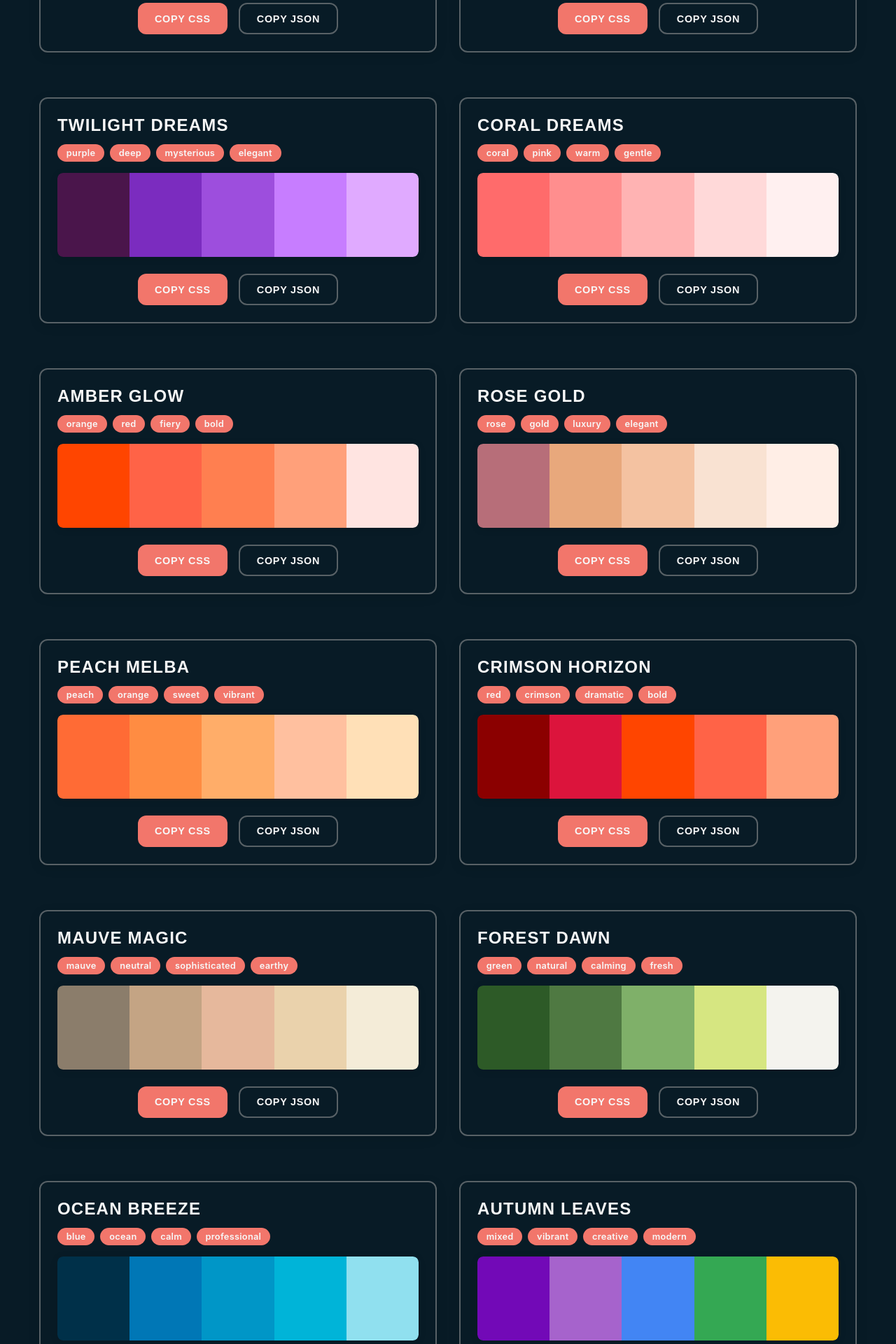
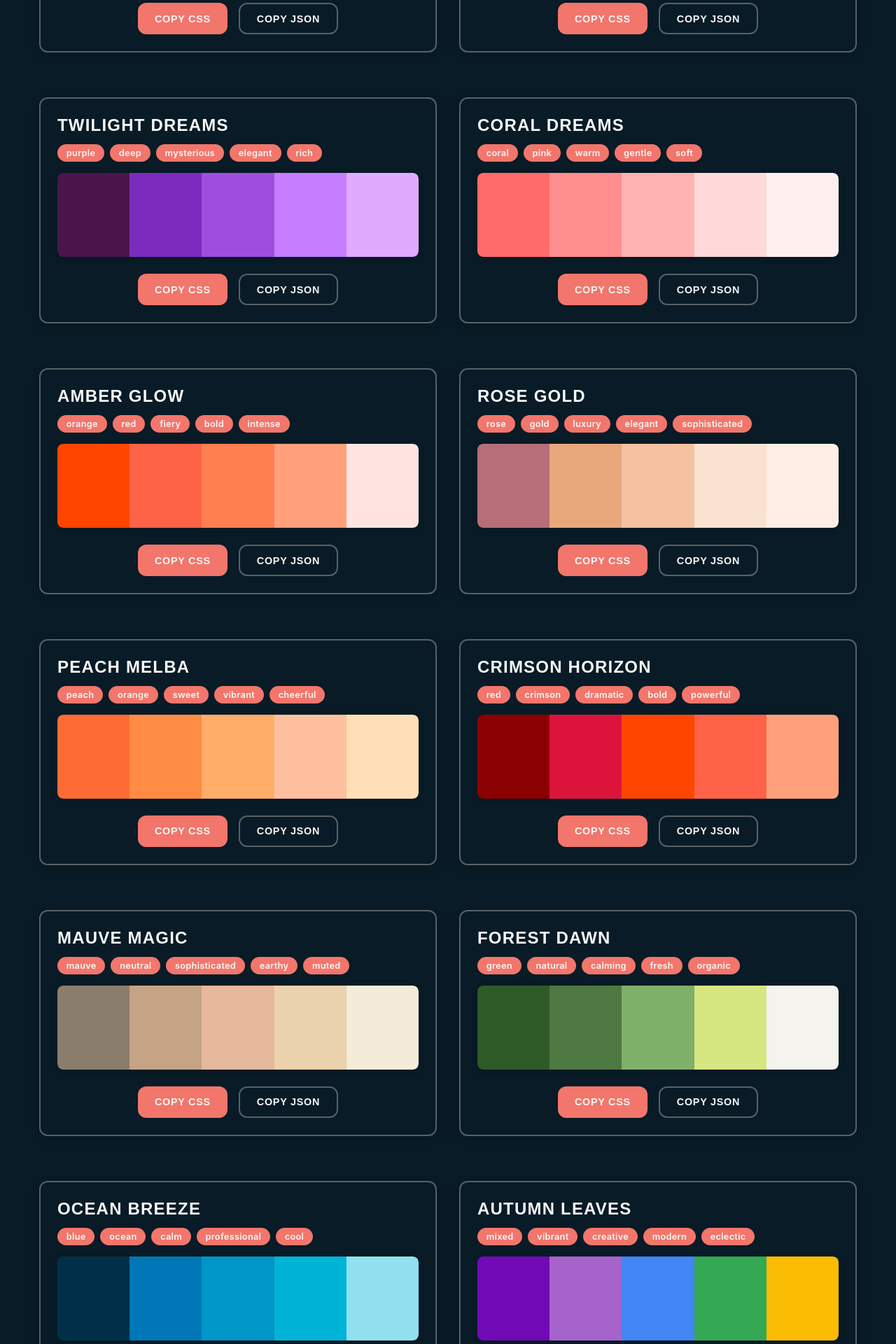
Before and after one commit to Atlis-Ky/colour-palette-tool, a React (Vite) app: page / in a window 1280 px wide. Shown: the part 800-2720 px from the top of the page at 70% size. Built offline with nearby package versions, Linux system fonts and the light colour scheme; a web font is replaced by a local one.

Commit message:
expanded data list to include an additinoal tag for every palette. updated placeholder in searchbar.

```diff
--- a/src/components/SearchBar.jsx
+++ b/src/components/SearchBar.jsx
@@ -5,7 +5,7 @@ const SearchBar = ({ onSearch, searchValue }) => (
   <input
     className="searchbar"
     type="text"
-    placeholder="Search eg...."
+    placeholder="Search eg: blue, warm...."
     value={searchValue}
     onChange={(e) => onSearch(e.target.value)}
   />
--- a/src/data/colourPalettes.js
+++ b/src/data/colourPalettes.js
@@ -4,55 +4,55 @@ const colourPalettes = {
       id: "sunset-1",
       name: "Evening Glow",
       colours: ["#F3E0EC", "#EAD5E6", "#F2BEFC", "#CA9CE1", "#685F74"],
-      tags: ["purple", "pink", "warm", "romantic"],
+      tags: ["purple", "pink", "warm", "romantic", "dreamy"],
     },
     {
       id: "sunset-2",
       name: "Golden Hour",
       colours: ["#FF6B35", "#F7931E", "#FFD23F", "#EEE657", "#C7EFCF"],
-      tags: ["orange", "yellow", "energetic", "vibrant"],
+      tags: ["orange", "yellow", "energetic", "vibrant", "bright"],
     },
     {
       id: "sunset-3",
       name: "Twilight Dreams",
       colours: ["#4A154B", "#7B2CBF", "#9D4EDD", "#C77DFF", "#E0AAFF"],
-      tags: ["purple", "deep", "mysterious", "elegant"],
+      tags: ["purple", "deep", "mysterious", "elegant", "rich"],
     },
     {
       id: "sunset-4",
       name: "Coral Dreams",
       colours: ["#FF6B6B", "#FF8E8E", "#FFB3B3", "#FFD9D9", "#FFF0F0"],
-      tags: ["coral", "pink", "warm", "gentle"],
+      tags: ["coral", "pink", "warm", "gentle", "soft"],
     },
     {
       id: "sunset-5",
       name: "Amber Glow",
       colours: ["#FF4500", "#FF6347", "#FF7F50", "#FFA07A", "#FFE4E1"],
-      tags: ["orange", "red", "fiery", "bold"],
+      tags: ["orange", "red", "fiery", "bold", "intense"],
     },
     {
       id: "sunset-6",
       name: "Rose Gold",
       colours: ["#B76E79", "#E8A87C", "#F4C2A1", "#F9E2D2", "#FFEEE6"],
-      tags: ["rose", "gold", "luxury", "elegant"],
+      tags: ["rose", "gold", "luxury", "elegant", "sophisticated"],
     },
     {
       id: "sunset-7",
       name: "Peach Melba",
       colours: ["#FF6B35", "#FF8C42", "#FFAD69", "#FFC09F", "#FFE0B7"],
-      tags: ["peach", "orange", "sweet", "vibrant"],
+      tags: ["peach", "orange", "sweet", "vibrant", "cheerful"],
     },
     {
       id: "sunset-8",
       name: "Crimson Horizon",
       colours: ["#8B0000", "#DC143C", "#FF4500", "#FF6347", "#FFA07A"],
-      tags: ["red", "crimson", "dramatic", "bold"],
+      tags: ["red", "crimson", "dramatic", "bold", "powerful"],
     },
     {
       id: "sunset-9",
       name: "Mauve Magic",
       colours: ["#8B7D6B", "#C4A484", "#E6B89C", "#EAD2AC", "#F4ECD8"],
-      tags: ["mauve", "neutral", "sophisticated", "earthy"],
+      tags: ["mauve", "neutral", "sophisticated", "earthy", "muted"],
     },
   ],
   nature: [
@@ -60,61 +60,61 @@ const colourPalettes = {
       id: "nature-1",
       name: "Forest Dawn",
       colours: ["#2D5A27", "#4F7942", "#7FB069", "#D6E681", "#F4F3EE"],
-      tags: ["green", "natural", "calming", "fresh"],
+      tags: ["green", "natural", "calming", "fresh", "organic"],
     },
     {
       id: "nature-2",
       name: "Ocean Breeze",
       colours: ["#003049", "#0077B6", "#0096C7", "#00B4D8", "#90E0EF"],
-      tags: ["blue", "ocean", "calm", "professional"],
+      tags: ["blue", "ocean", "calm", "professional", "cool"],
     },
     {
       id: "nature-3",
       name: "Autumn Leaves",
       colours: ["#7209B7", "#A663CC", "#4285F4", "#34A853", "#FBBC04"],
-      tags: ["mixed", "vibrant", "creative", "modern"],
+      tags: ["mixed", "vibrant", "creative", "modern", "eclectic"],
     },
     {
       id: "nature-4",
       name: "Meadow Fresh",
       colours: ["#355E3B", "#5F8A5F", "#87A96B", "#B2C8AA", "#E8F5E8"],
-      tags: ["green", "fresh", "natural", "peaceful"],
+      tags: ["green", "fresh", "natural", "peaceful", "serene"],
     },
     {
       id: "nature-5",
       name: "Sky & Earth",
       colours: ["#87CEEB", "#98D8E8", "#A8E6CF", "#C7E9B4", "#E8F8DC"],
-      tags: ["blue", "green", "sky", "earth"],
+      tags: ["blue", "green", "sky", "earth", "harmonious"],
     },
     {
       id: "nature-6",
       name: "Desert Sunset",
       colours: ["#8B4513", "#CD853F", "#F4A460", "#DEB887", "#F5DEB3"],
-      tags: ["brown", "tan", "warm", "earthy"],
+      tags: ["brown", "tan", "warm", "earthy", "rustic"],
     },
     {
       id: "nature-7",
       name: "Tropical Lagoon",
       colours: ["#006A6B", "#40E0D0", "#48D1CC", "#00CED1", "#E0FFFF"],
-      tags: ["teal", "turquoise", "tropical", "refreshing"],
+      tags: ["teal", "turquoise", "tropical", "refreshing", "aquatic"],
     },
     {
       id: "nature-8",
       name: "Mountain Mist",
       colours: ["#2F4F4F", "#708090", "#B0C4DE", "#D3D3D3", "#F0F8FF"],
-      tags: ["grey", "blue", "misty", "serene"],
+      tags: ["grey", "blue", "misty", "serene", "atmospheric"],
     },
     {
       id: "nature-9",
       name: "Rainforest Depths",
       colours: ["#013220", "#0B6623", "#228B22", "#90EE90", "#F0FFF0"],
-      tags: ["green", "deep", "rainforest", "lush"],
+      tags: ["green", "deep", "rainforest", "lush", "verdant"],
     },
     {
       id: "nature-10",
       name: "Stormy Seas",
       colours: ["#2F4F4F", "#008080", "#20B2AA", "#7FFFD4", "#F0FFFF"],
-      tags: ["teal", "stormy", "ocean", "dramatic"],
+      tags: ["teal", "stormy", "ocean", "dramatic", "moody"],
     },
   ],
   modern: [
@@ -122,55 +122,55 @@ const colourPalettes = {
       id: "modern-1",
       name: "Minimalist",
       colours: ["#000000", "#2D2D2D", "#6C757D", "#ADB5BD", "#F8F9FA"],
-      tags: ["grey", "minimal", "professional", "clean"],
+      tags: ["grey", "minimal", "professional", "clean", "sleek"],
     },
     {
       id: "modern-2",
       name: "Tech Vibes",
       colours: ["#1A1A2E", "#16213E", "#E94560", "#F5F5F5", "#0F3460"],
-      tags: ["dark", "tech", "modern", "bold"],
+      tags: ["dark", "tech", "modern", "bold", "futuristic"],
     },
     {
       id: "modern-3",
       name: "Pastel Dreams",
       colours: ["#FFE5E5", "#FFF0F5", "#E5F3FF", "#F0F8FF", "#F5F5DC"],
-      tags: ["pastel", "soft", "gentle", "light"],
+      tags: ["pastel", "soft", "gentle", "light", "airy"],
     },
     {
       id: "modern-4",
       name: "Neon Nights",
       colours: ["#FF073A", "#FF6B35", "#39FF14", "#1B9CFC", "#8E44AD"],
-      tags: ["neon", "bright", "electric", "bold"],
+      tags: ["neon", "bright", "electric", "bold", "vivid"],
     },
     {
       id: "modern-5",
       name: "Corporate Blue",
       colours: ["#003366", "#0066CC", "#3399FF", "#66B2FF", "#CCE7FF"],
-      tags: ["blue", "professional", "corporate", "trust"],
+      tags: ["blue", "professional", "corporate", "trust", "reliable"],
     },
     {
       id: "modern-6",
       name: "Monochrome",
       colours: ["#000000", "#404040", "#808080", "#C0C0C0", "#FFFFFF"],
-      tags: ["black", "white", "grey", "classic"],
+      tags: ["black", "white", "grey", "classic", "timeless"],
     },
     {
       id: "modern-7",
       name: "Cyberpunk",
       colours: ["#0F0F23", "#E91E63", "#00FFFF", "#8A2BE2", "#FF1493"],
-      tags: ["dark", "neon", "futuristic", "tech"],
+      tags: ["dark", "neon", "futuristic", "tech", "edgy"],
     },
     {
       id: "modern-8",
       name: "Silicon Valley",
       colours: ["#1E1E1E", "#007ACC", "#00D4AA", "#FF6B35", "#F8F8F2"],
-      tags: ["tech", "silicon", "modern", "professional"],
+      tags: ["tech", "silicon", "modern", "professional", "innovative"],
     },
     {
       id: "modern-9",
       name: "Midnight Code",
       colours: ["#0D1117", "#21262D", "#30363D", "#6E7681", "#F0F6FC"],
-      tags: ["dark", "code", "github", "developer"],
+      tags: ["dark", "code", "github", "developer", "midnight"],
     },
   ],
   vintage: [
@@ -178,43 +178,43 @@ const colourPalettes = {
       id: "vintage-1",
       name: "Retro Autumn",
       colours: ["#8B4513", "#A0522D", "#CD853F", "#DEB887", "#F5DEB3"],
-      tags: ["brown", "retro", "warm", "nostalgic"],
+      tags: ["brown", "retro", "warm", "nostalgic", "cozy"],
     },
     {
       id: "vintage-2",
       name: "Faded Denim",
       colours: ["#4682B4", "#6495ED", "#87CEEB", "#B0E0E6", "#F0F8FF"],
-      tags: ["blue", "denim", "vintage", "calm"],
+      tags: ["blue", "denim", "vintage", "calm", "washed"],
     },
     {
       id: "vintage-3",
       name: "Old Paper",
       colours: ["#8B7355", "#A0895C", "#D2B48C", "#F5DEB3", "#FFF8DC"],
-      tags: ["beige", "paper", "aged", "classic"],
+      tags: ["beige", "paper", "aged", "classic", "weathered"],
     },
     {
       id: "vintage-4",
       name: "Sepia Dreams",
       colours: ["#704214", "#8B4513", "#A0522D", "#D2691E", "#F4A460"],
-      tags: ["sepia", "brown", "vintage", "photography"],
+      tags: ["sepia", "brown", "vintage", "photography", "antique"],
     },
     {
       id: "vintage-5",
       name: "Dusty Rose",
       colours: ["#BC8F8F", "#D2B48C", "#F0E68C", "#EEE8AA", "#FFFACD"],
-      tags: ["rose", "dusty", "soft", "feminine"],
+      tags: ["rose", "dusty", "soft", "feminine", "faded"],
     },
     {
       id: "vintage-6",
       name: "Art Deco Gold",
       colours: ["#2C1810", "#8B4513", "#DAA520", "#F7DC6F", "#FFF8DC"],
-      tags: ["gold", "deco", "luxury", "classic"],
+      tags: ["gold", "deco", "luxury", "classic", "glamorous"],
     },
     {
       id: "vintage-7",
       name: "Faded Photographs",
       colours: ["#696969", "#A9A9A9", "#D3D3D3", "#F5F5DC", "#FFFAF0"],
-      tags: ["grey", "faded", "nostalgic", "photography"],
+      tags: ["grey", "faded", "nostalgic", "photography", "memory"],
     },
   ],
   vibrant: [
@@ -222,49 +222,49 @@ const colourPalettes = {
       id: "vibrant-1",
       name: "Rainbow Burst",
       colours: ["#FF0000", "#FF8C00", "#FFD700", "#32CD32", "#1E90FF"],
-      tags: ["rainbow", "bright", "energetic", "fun"],
+      tags: ["rainbow", "bright", "energetic", "fun", "playful"],
     },
     {
       id: "vibrant-2",
       name: "Tropical Punch",
       colours: ["#FF1493", "#FF6347", "#FFD700", "#32CD32", "#00CED1"],
-      tags: ["tropical", "punch", "bright", "summer"],
+      tags: ["tropical", "punch", "bright", "summer", "exotic"],
     },
     {
       id: "vibrant-3",
       name: "Electric Dreams",
       colours: ["#FF073A", "#39FF14", "#1B9CFC", "#8E44AD", "#FFA500"],
-      tags: ["electric", "neon", "bright", "modern"],
+      tags: ["electric", "neon", "bright", "modern", "dynamic"],
     },
     {
       id: "vibrant-4",
       name: "Candy Pop",
       colours: ["#FF69B4", "#FF1493", "#00BFFF", "#32CD32", "#FFD700"],
-      tags: ["candy", "pop", "sweet", "playful"],
+      tags: ["candy", "pop", "sweet", "playful", "bubbly"],
     },
     {
       id: "vibrant-5",
       name: "Festival Lights",
       colours: ["#E91E63", "#9C27B0", "#3F51B5", "#00BCD4", "#4CAF50"],
-      tags: ["festival", "lights", "celebration", "bright"],
+      tags: ["festival", "lights", "celebration", "bright", "festive"],
     },
     {
       id: "vibrant-6",
       name: "Cosmic Energy",
       colours: ["#8E2DE2", "#4A00E0", "#FF0080", "#FF8C00", "#32CD32"],
-      tags: ["cosmic", "space", "energy", "futuristic"],
+      tags: ["cosmic", "space", "energy", "futuristic", "otherworldly"],
     },
     {
       id: "vibrant-7",
       name: "Neon Tokyo",
       colours: ["#FF073A", "#39FF14", "#1B9CFC", "#FF6B35", "#8E44AD"],
-      tags: ["neon", "tokyo", "cyberpunk", "electric"],
+      tags: ["neon", "tokyo", "cyberpunk", "electric", "urban"],
     },
     {
       id: "vibrant-8",
       name: "Miami Vice",
       colours: ["#FF1493", "#00FFFF", "#FF69B4", "#00FA9A", "#FFD700"],
-      tags: ["miami", "80s", "retro", "bright"],
+      tags: ["miami", "80s", "retro", "bright", "flashy"],
     },
   ],
   pastel: [
@@ -272,49 +272,49 @@ const colourPalettes = {
       id: "pastel-1",
       name: "Cotton Candy",
       colours: ["#FFB6C1", "#FFC0CB", "#E6E6FA", "#F0E68C", "#F5DEB3"],
-      tags: ["pink", "soft", "sweet", "gentle"],
+      tags: ["pink", "soft", "sweet", "gentle", "delicate"],
     },
     {
       id: "pastel-2",
       name: "Spring Bloom",
       colours: ["#98FB98", "#F0E68C", "#FFB6C1", "#E6E6FA", "#F5F5DC"],
-      tags: ["spring", "bloom", "fresh", "light"],
+      tags: ["spring", "bloom", "fresh", "light", "cheerful"],
     },
     {
       id: "pastel-3",
       name: "Baby Blue",
       colours: ["#E0F6FF", "#87CEEB", "#B0E0E6", "#ADD8E6", "#F0F8FF"],
-      tags: ["blue", "baby", "soft", "calm"],
+      tags: ["blue", "baby", "soft", "calm", "innocent"],
     },
     {
       id: "pastel-4",
       name: "Lavender Fields",
       colours: ["#E6E6FA", "#DDA0DD", "#DA70D6", "#EE82EE", "#F8F8FF"],
-      tags: ["purple", "lavender", "floral", "peaceful"],
+      tags: ["purple", "lavender", "floral", "peaceful", "soothing"],
     },
     {
       id: "pastel-5",
       name: "Mint Fresh",
       colours: ["#F0FFF0", "#98FB98", "#90EE90", "#87CEEB", "#E0FFFF"],
-      tags: ["mint", "green", "fresh", "cool"],
+      tags: ["mint", "green", "fresh", "cool", "crisp"],
     },
     {
       id: "pastel-6",
       name: "Peachy Keen",
       colours: ["#FFEFD5", "#FFDAB9", "#FFE4B5", "#F5DEB3", "#FFF8DC"],
-      tags: ["peach", "cream", "warm", "gentle"],
+      tags: ["peach", "cream", "warm", "gentle", "cozy"],
     },
     {
       id: "pastel-7",
       name: "Soft Sunset",
       colours: ["#FFE4E1", "#FFDAB9", "#E0E6FF", "#F0E68C", "#F5F5DC"],
-      tags: ["soft", "sunset", "dreamy", "gentle"],
+      tags: ["soft", "sunset", "dreamy", "gentle", "ethereal"],
     },
     {
       id: "pastel-8",
       name: "Cloud Nine",
       colours: ["#F0F8FF", "#E6E6FA", "#F5F5DC", "#FFF8DC", "#FFFACD"],
-      tags: ["cloud", "white", "airy", "peaceful"],
+      tags: ["cloud", "white", "airy", "peaceful", "heavenly"],
     },
   ],
   monochrome: [
@@ -322,31 +322,31 @@ const colourPalettes = {
       id: "mono-1",
       name: "Shades of Blue",
       colours: ["#000080", "#0000CD", "#4169E1", "#6495ED", "#E0F6FF"],
-      tags: ["blue", "monochrome", "gradient", "professional"],
+      tags: ["blue", "monochrome", "gradient", "professional", "oceanic"],
     },
     {
       id: "mono-2",
       name: "Forest Greens",
       colours: ["#013220", "#228B22", "#32CD32", "#90EE90", "#F0FFF0"],
-      tags: ["green", "forest", "natural", "monochrome"],
+      tags: ["green", "forest", "natural", "monochrome", "growth"],
     },
     {
       id: "mono-3",
       name: "Crimson Cascade",
       colours: ["#8B0000", "#DC143C", "#FF6347", "#FFA07A", "#FFE4E1"],
-      tags: ["red", "crimson", "warm", "bold"],
+      tags: ["red", "crimson", "warm", "bold", "passionate"],
     },
     {
       id: "mono-4",
       name: "Purple Reign",
       colours: ["#4B0082", "#8A2BE2", "#9370DB", "#DDA0DD", "#F8F8FF"],
-      tags: ["purple", "royal", "elegant", "luxurious"],
+      tags: ["purple", "royal", "elegant", "luxurious", "majestic"],
     },
     {
       id: "mono-5",
       name: "Golden Gradient",
       colours: ["#8B4513", "#DAA520", "#FFD700", "#FFFF99", "#FFFACD"],
-      tags: ["gold", "yellow", "luxury", "warm"],
+      tags: ["gold", "yellow", "luxury", "warm", "radiant"],
     },
   ],
   earth: [
@@ -354,25 +354,25 @@ const colourPalettes = {
       id: "earth-1",
       name: "Terracotta Dreams",
       colours: ["#8B4513", "#CD853F", "#D2691E", "#F4A460", "#FFEFD5"],
-      tags: ["terracotta", "clay", "warm", "natural"],
+      tags: ["terracotta", "clay", "warm", "natural", "grounded"],
     },
     {
       id: "earth-2",
       name: "Canyon Rocks",
       colours: ["#A0522D", "#CD853F", "#DEB887", "#F5DEB3", "#FFF8DC"],
-      tags: ["canyon", "rock", "desert", "southwestern"],
+      tags: ["canyon", "rock", "desert", "southwestern", "rugged"],
     },
     {
       id: "earth-3",
       name: "Rich Soil",
       colours: ["#654321", "#8B4513", "#A0522D", "#D2691E", "#DEB887"],
-      tags: ["soil", "brown", "rich", "organic"],
+      tags: ["soil", "brown", "rich", "organic", "fertile"],
     },
     {
       id: "earth-4",
       name: "Autumn Harvest",
       colours: ["#8B4513", "#DAA520", "#FF8C00", "#FFD700", "#F0E68C"],
-      tags: ["autumn", "harvest", "golden", "seasonal"],
+      tags: ["autumn", "harvest", "golden", "seasonal", "abundant"],
     },
   ],
 };
```
